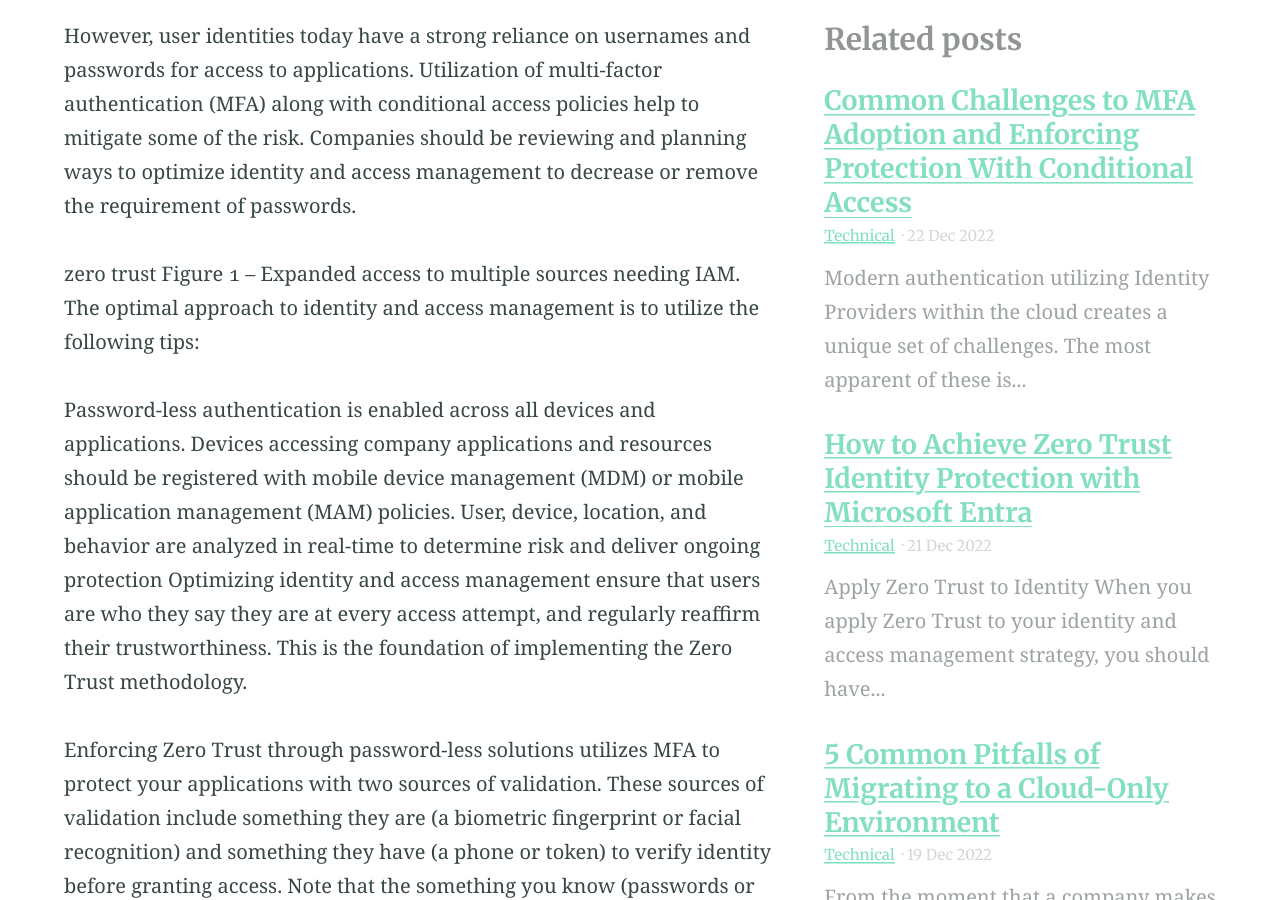
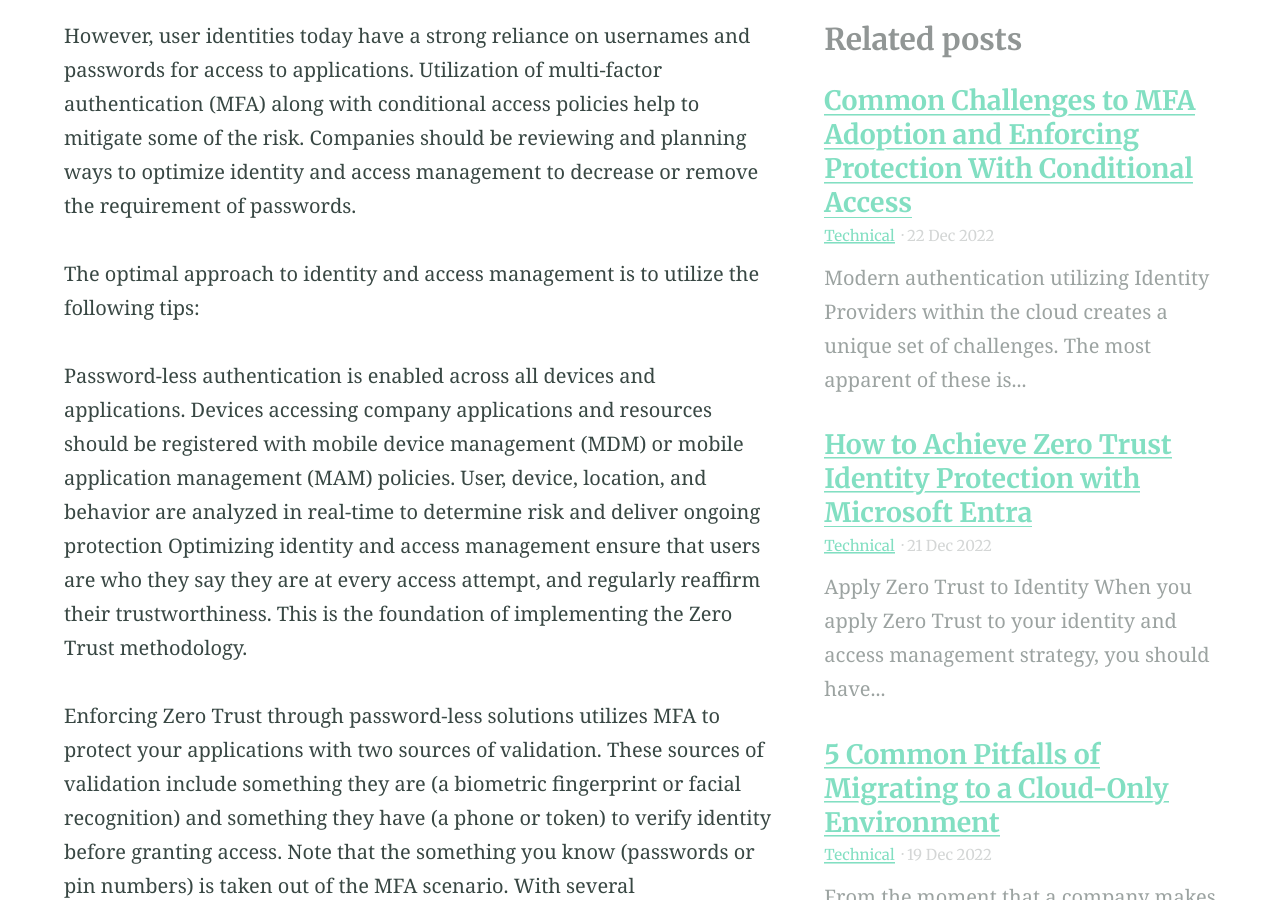
Before and after one commit to captainhyperscaler/captainhyperscaler.github.io, a Jekyll site: the page built from _posts/2022-12-20-how-to-protect-multicloud-identities.md, in a window 1280 px wide and 900 px high, scrolled down 1261 px. Built offline with Jekyll 4.4.1, drawn with Linux system fonts in a browser that asks for light colours.

Commit message:
Update 2022-12-20-how-to-protect-multicloud-identities.md

```diff
--- a/_posts/2022-12-20-how-to-protect-multicloud-identities.md
+++ b/_posts/2022-12-20-how-to-protect-multicloud-identities.md
@@ -14,8 +14,6 @@ The new model for identity and access increases the flexibility of users and dev
 
 However, user identities today have a strong reliance on usernames and passwords for access to applications. Utilization of multi-factor authentication (MFA) along with conditional access policies help to mitigate some of the risk. Companies should be reviewing and planning ways to optimize identity and access management to decrease or remove the requirement of passwords.
 
-zero trust
-Figure 1 – Expanded access to multiple sources needing IAM.
 The optimal approach to identity and access management is to utilize the following tips:
 
 Password-less authentication is enabled across all devices and applications.
```
